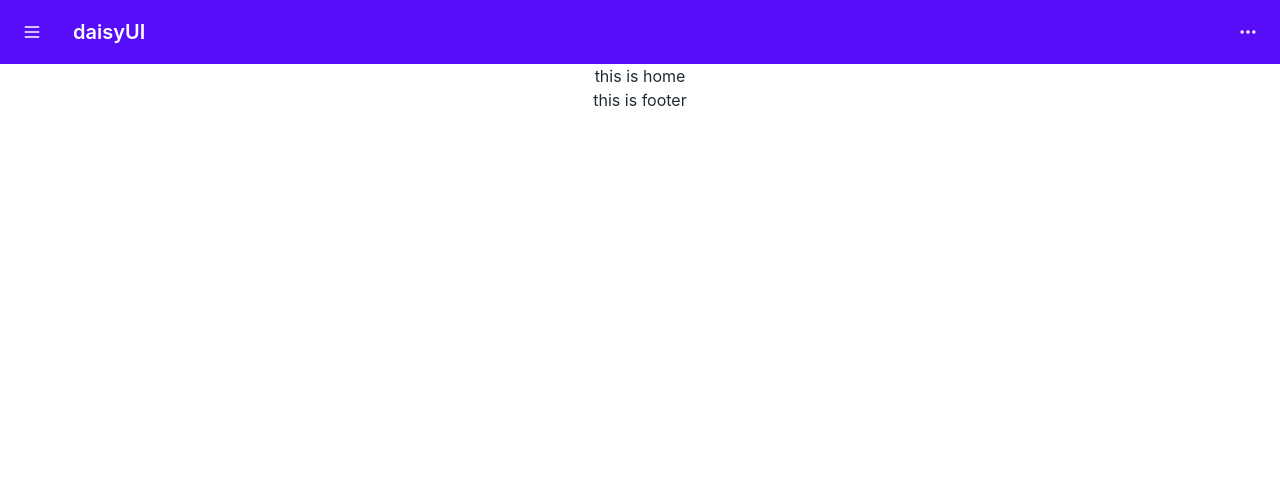
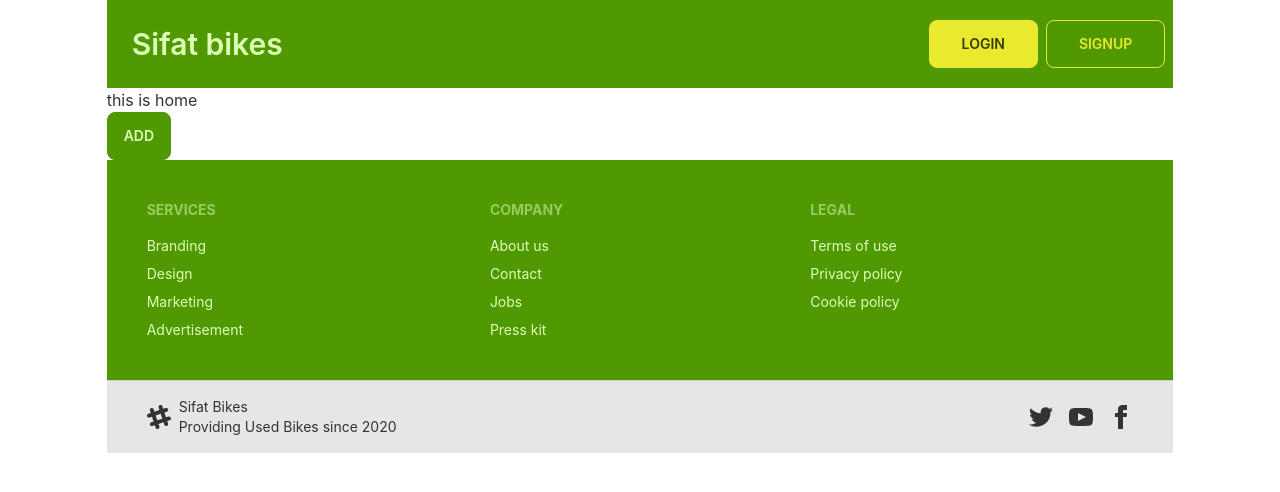
Before and after one commit to Sifat-Khan-cr/Bike-resale-client, a React (Create React App) app: page / in a window 1280 px wide. Shown: the top 492 px of the page. Built offline with nearby package versions, Linux system fonts and the light colour scheme; no server answers.

Commit message:
auth provider done

```diff
--- a/package.json
+++ b/package.json
@@ -8,6 +8,7 @@
     "@testing-library/user-event": "^13.5.0",
     "daisyui": "^2.41.0",
     "dotenv": "^16.0.3",
+    "firebase": "^9.14.0",
     "react": "^18.2.0",
     "react-dom": "^18.2.0",
     "react-router-dom": "^6.4.3",
--- a/public/index.html
+++ b/public/index.html
@@ -1,5 +1,5 @@
-<!DOCTYPE html data-theme="lemonade">
-<html lang="en">
+<!DOCTYPE html>
+<html data-theme="lemonade" lang="en">
 
 <head>
   <meta charset="utf-8" />
--- a/src/App.js
+++ b/src/App.js
@@ -5,7 +5,7 @@
 
 function App() {
   return (
-    <div className="App">
+    <div className="w-10/12 mx-auto">
       <RouterProvider router={router}></RouterProvider>
     </div>
   );
--- /dev/null
+++ b/src/Context/AuthProvider/AuthProvider.js
@@ -0,0 +1,63 @@
+import React, { createContext } from 'react';
+import { getAuth, signInWithPopup, GoogleAuthProvider, onAuthStateChanged, signOut, createUserWithEmailAndPassword, signInWithEmailAndPassword, updateProfile } from "firebase/auth";
+import { useState } from 'react';
+import { useEffect } from 'react';
+import App from '../../Firebase/Firebase.config'
+
+export const AuthContext = createContext();
+
+
+
+const AuthProvider = ({ children }) => {
+    const [user, setUser] = useState(null);
+    const [loading, setLoading] = useState(true);
+    const googleAuthProvider = new GoogleAuthProvider();
+    const auth = getAuth(App);
+
+
+    const googleHandler = () => {
+        setLoading(true)
+        signInWithPopup(auth, googleAuthProvider)
+            .then(result => {
+            })
+            .catch(error => console.error(error))
+    }
+    const logOut = () => {
+        setLoading(true)
+        return signOut(auth);
+    }
+
+    const createUser = (email, password) => {
+        setLoading(true)
+        return createUserWithEmailAndPassword(auth, email, password);
+    }
+
+
+    const login = (email, password) => {
+        setLoading(true);
+        return signInWithEmailAndPassword(auth, email, password);
+    }
+    const updataUserProfile = (profile) => {
+        return updateProfile(auth.currentUser, profile)
+    }
+
+    useEffect(() => {
+        const unsubcribe = onAuthStateChanged(auth, (currentUser) => {
+            setUser(currentUser);
+            setLoading(false);
+        });
+        return () => {
+            unsubcribe();
+        }
+    }, [])
+
+    const authInfo = { user, loading, googleHandler, logOut, createUser, login, updataUserProfile };
+    return (
+        <AuthContext.Provider value={authInfo}>
+            {children}
+
+        </AuthContext.Provider>
+    );
+};
+
+export default AuthProvider;
--- /dev/null
+++ b/src/Firebase/Firebase.config.js
@@ -0,0 +1,15 @@
+import { initializeApp } from "firebase/app";
+
+const firebaseConfig = {
+    apiKey: process.env.REACT_APP_apiKey,
+    authDomain: process.env.REACT_APP_authDomain,
+    projectId: process.env.REACT_APP_projectId,
+    storageBucket: process.env.REACT_APP_storageBucket,
+    messagingSenderId: process.env.REACT_APP_messagingSenderId,
+    appId: process.env.REACT_APP_appId,
+};
+
+
+// Initialize Firebase
+const app = initializeApp(firebaseConfig);
+export default app;
--- a/src/Pages/Home/Home.js
+++ b/src/Pages/Home/Home.js
@@ -1,9 +1,28 @@
 import React from 'react';
 
 const Home = () => {
+    // const handler = fetch("http://localhost:5000/add")
+
+
+
+
+
+    // const handler = fetch("http://localhost:5000/")
+    //     .then(data => {
+    //         console.log(data);
+
+    //     })
+    //     .catch(er => console.error(er));
+
+
+
+
+
+
     return (
         <div>
             <h1>this is home</h1>
+            <button className="btn btn-primary">Add</button>
         </div>
     );
 };
--- a/src/Pages/Shared/Footer/Footer.js
+++ b/src/Pages/Shared/Footer/Footer.js
@@ -1,9 +1,44 @@
 import React from 'react';
+import { Link } from 'react-router-dom';
 
 const Footer = () => {
     return (
         <div>
-            <h1>this is footer</h1>
+            <footer className="footer p-10 bg-primary text-primary-content">
+                <div>
+                    <span className="footer-title">Services</span>
+                    <Link className="link link-hover">Branding</Link>
+                    <Link className="link link-hover">Design</Link>
+                    <Link className="link link-hover">Marketing</Link>
+                    <Link className="link link-hover">Advertisement</Link>
+                </div>
+                <div>
+                    <span className="footer-title">Company</span>
+                    <Link className="link link-hover">About us</Link>
+                    <Link className="link link-hover">Contact</Link>
+                    <Link className="link link-hover">Jobs</Link>
+                    <Link className="link link-hover">Press kit</Link>
+                </div>
+                <div>
+                    <span className="footer-title">Legal</span>
+                    <Link className="link link-hover">Terms of use</Link>
+                    <Link className="link link-hover">Privacy policy</Link>
+                    <Link className="link link-hover">Cookie policy</Link>
+                </div>
+            </footer>
+            <footer className="footer px-10 py-4 border-t bg-base-200 text-base-content border-base-300">
+                <div className="items-center grid-flow-col">
+                    <svg width="24" height="24" viewBox="0 0 24 24" xmlns="http://www.w3.org/2000/svg" fillRule="evenodd" clipRule="evenodd" className="fill-current"><path d="M22.672 15.226l-2.432.811.841 2.515c.33 1.019-.209 2.127-1.23 2.456-1.15.325-2.148-.321-2.463-1.226l-.84-2.518-5.013 1.677.84 2.517c.391 1.203-.434 2.542-1.831 2.542-.88 0-1.601-.564-1.86-1.314l-.842-2.516-2.431.809c-1.135.328-2.145-.317-2.463-1.229-.329-1.018.211-2.127 1.231-2.456l2.432-.809-1.621-4.823-2.432.808c-1.355.384-2.558-.59-2.558-1.839 0-.817.509-1.582 1.327-1.846l2.433-.809-.842-2.515c-.33-1.02.211-2.129 1.232-2.458 1.02-.329 2.13.209 2.461 1.229l.842 2.515 5.011-1.677-.839-2.517c-.403-1.238.484-2.553 1.843-2.553.819 0 1.585.509 1.85 1.326l.841 2.517 2.431-.81c1.02-.33 2.131.211 2.461 1.229.332 1.018-.21 2.126-1.23 2.456l-2.433.809 1.622 4.823 2.433-.809c1.242-.401 2.557.484 2.557 1.838 0 .819-.51 1.583-1.328 1.847m-8.992-6.428l-5.01 1.675 1.619 4.828 5.011-1.674-1.62-4.829z"></path></svg>
+                    <p>Sifat Bikes <br />Providing Used Bikes since 2020</p>
+                </div>
+                <div className="md:place-self-center md:justify-self-end">
+                    <div className="grid grid-flow-col gap-4">
+                        <Link><svg xmlns="http://www.w3.org/2000/svg" width="24" height="24" viewBox="0 0 24 24" className="fill-current"><path d="M24 4.557c-.883.392-1.832.656-2.828.775 1.017-.609 1.798-1.574 2.165-2.724-.951.564-2.005.974-3.127 1.195-.897-.957-2.178-1.555-3.594-1.555-3.179 0-5.515 2.966-4.797 6.045-4.091-.205-7.719-2.165-10.148-5.144-1.29 2.213-.669 5.108 1.523 6.574-.806-.026-1.566-.247-2.229-.616-.054 2.281 1.581 4.415 3.949 4.89-.693.188-1.452.232-2.224.084.626 1.956 2.444 3.379 4.6 3.419-2.07 1.623-4.678 2.348-7.29 2.04 2.179 1.397 4.768 2.212 7.548 2.212 9.142 0 14.307-7.721 13.995-14.646.962-.695 1.797-1.562 2.457-2.549z"></path></svg></Link>
+                        <Link><svg xmlns="http://www.w3.org/2000/svg" width="24" height="24" viewBox="0 0 24 24" className="fill-current"><path d="M19.615 3.184c-3.604-.246-11.631-.245-15.23 0-3.897.266-4.356 2.62-4.385 8.816.029 6.185.484 8.549 4.385 8.816 3.6.245 11.626.246 15.23 0 3.897-.266 4.356-2.62 4.385-8.816-.029-6.185-.484-8.549-4.385-8.816zm-10.615 12.816v-8l8 3.993-8 4.007z"></path></svg></Link>
+                        <Link><svg xmlns="http://www.w3.org/2000/svg" width="24" height="24" viewBox="0 0 24 24" className="fill-current"><path d="M9 8h-3v4h3v12h5v-12h3.642l.358-4h-4v-1.667c0-.955.192-1.333 1.115-1.333h2.885v-5h-3.808c-3.596 0-5.192 1.583-5.192 4.615v3.385z"></path></svg></Link>
+                    </div>
+                </div>
+            </footer>
         </div>
     );
 };
--- a/src/Pages/Shared/Navbar/Navbar.js
+++ b/src/Pages/Shared/Navbar/Navbar.js
@@ -1,20 +1,19 @@
 import React from 'react';
+import { Link } from 'react-router-dom';
 
 const Navbar = () => {
     return (
         <div className="navbar bg-primary text-primary-content">
-            <div className="flex-none">
-                <button className="btn btn-square btn-ghost">
-                    <svg xmlns="http://www.w3.org/2000/svg" fill="none" viewBox="0 0 24 24" className="inline-block w-5 h-5 stroke-current"><path strokeLinecap="round" strokeLinejoin="round" strokeWidth="2" d="M4 6h16M4 12h16M4 18h16"></path></svg>
-                </button>
-            </div>
             <div className="flex-1">
-                <a className="btn btn-ghost normal-case text-xl">daisyUI</a>
+                <Link to={"/"} className="btn btn-ghost normal-case text-xl lg:text-3xl">Sifat bikes</Link>
             </div>
             <div className="flex-none">
-                <button className="btn btn-square btn-ghost">
-                    <svg xmlns="http://www.w3.org/2000/svg" fill="none" viewBox="0 0 24 24" className="inline-block w-5 h-5 stroke-current"><path strokeLinecap="round" strokeLinejoin="round" strokeWidth="2" d="M5 12h.01M12 12h.01M19 12h.01M6 12a1 1 0 11-2 0 1 1 0 012 0zm7 0a1 1 0 11-2 0 1 1 0 012 0zm7 0a1 1 0 11-2 0 1 1 0 012 0z"></path></svg>
-                </button>
+                <ul className="menu menu-horizontal p-0">
+
+
+                    <button className="btn  btn-secondary my-3"><li><Link to={"/login"}>Login</Link></li></button>
+                    <button className="btn btn-outline btn-secondary my-3 ml-2"><li><Link to={"/signup"}>Signup</Link ></li></button>
+                </ul>
             </div>
         </div>
     );
--- /dev/null
+++ b/src/Pages/SignUp/Signup.js
@@ -0,0 +1,11 @@
+import React from 'react';
+
+const Signup = () => {
+    return (
+        <div>
+            <h1>this is signup page</h1>
+        </div>
+    );
+};
+
+export default Signup;
--- a/src/index.js
+++ b/src/index.js
@@ -3,11 +3,15 @@
 import './index.css';
 import App from './App';
 import reportWebVitals from './reportWebVitals';
+import AuthProvider, { AuthContext } from './Context/AuthProvider/AuthProvider';
 
 const root = ReactDOM.createRoot(document.getElementById('root'));
 root.render(
   <React.StrictMode>
-    <App />
+    <AuthProvider>
+      <App />
+    </AuthProvider>
+
   </React.StrictMode>
 );
 
```
Also changed, not shown: firebase.config.js (deleted, +0 -18 lines), src/Router/Router.js (+6 -1 lines), 1 other file (tests, documents, lock files or other folders).
